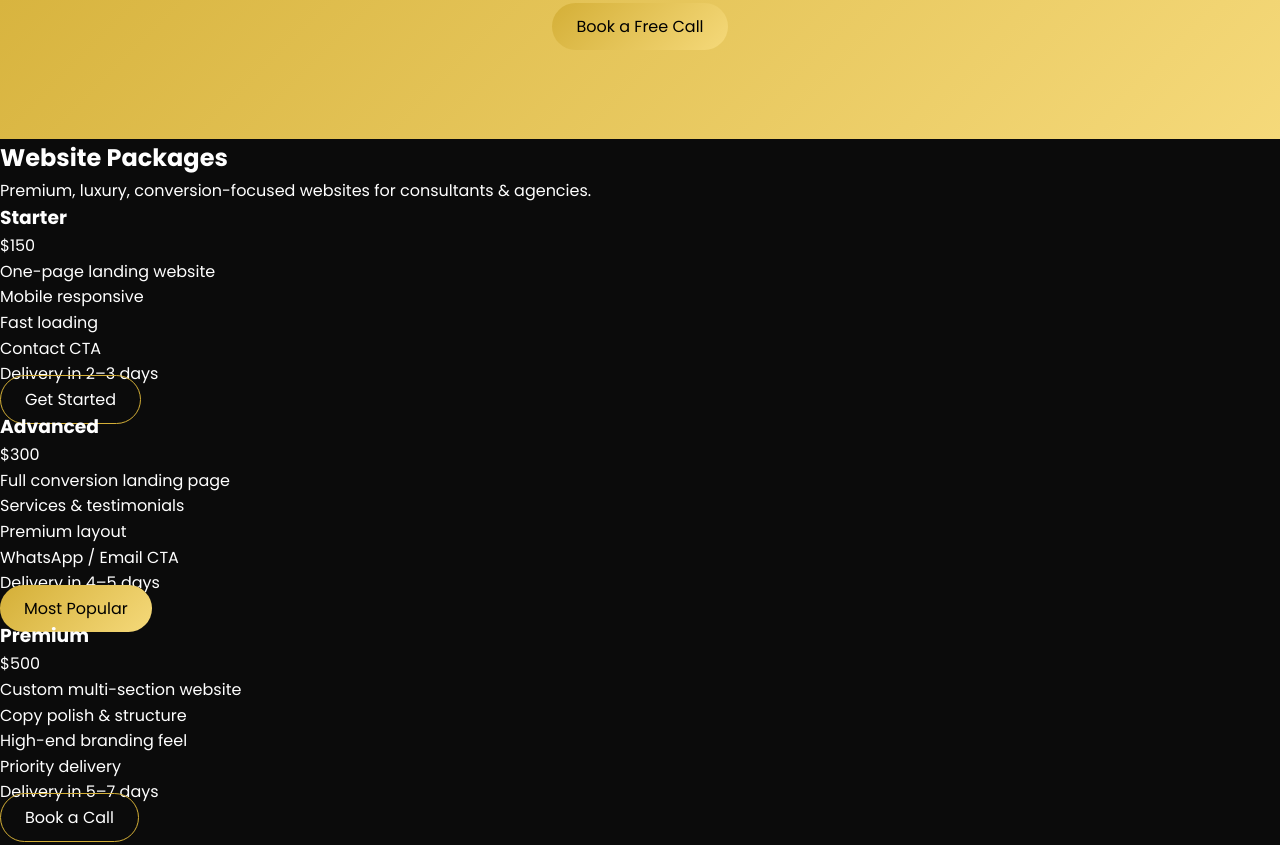
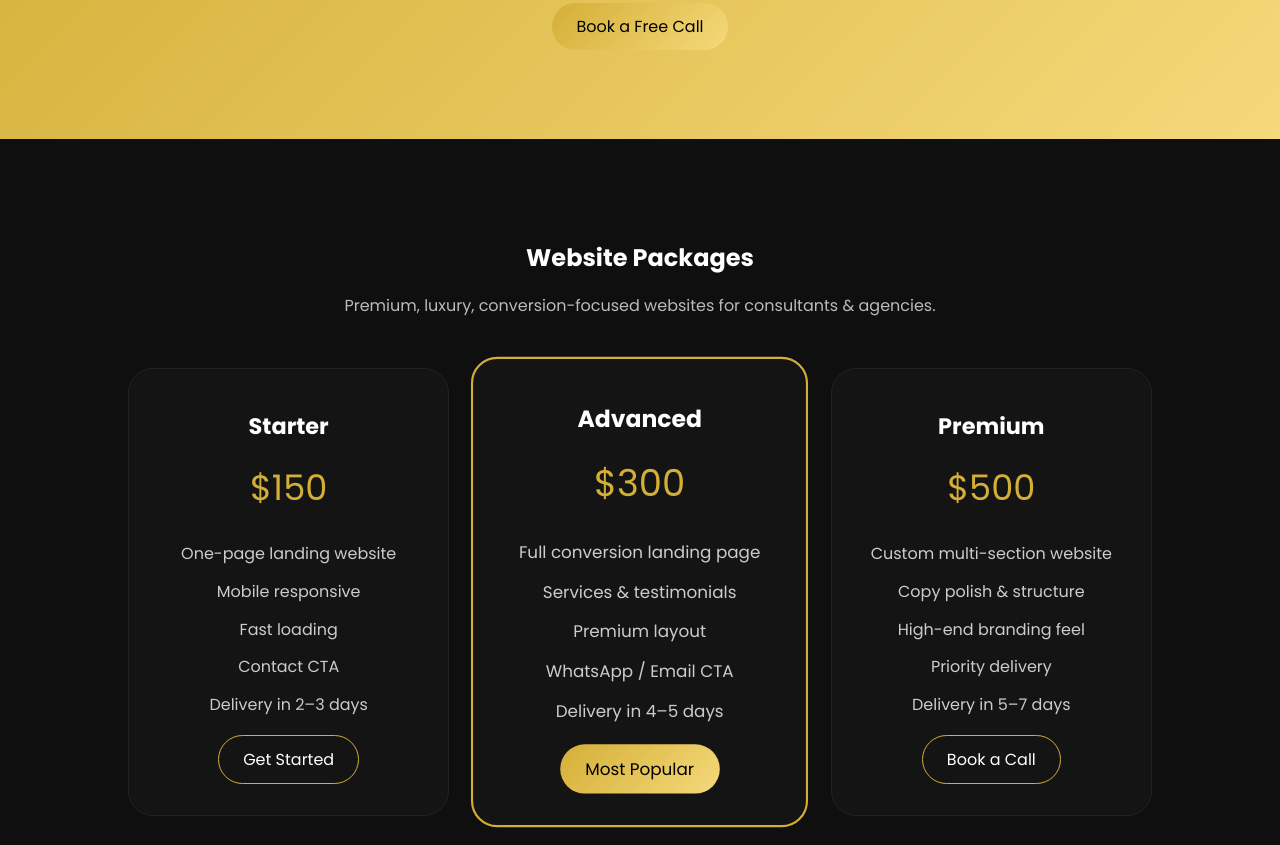
Before and after one commit to genzchamp/novagrowth-demo, a plain HTML site: page index.html in a window 1280 px wide. Shown: the part 2188-3033 px from the top of the page. Drawn offline with Linux system fonts and the light colour scheme.

Commit message:
Add pricing section styles to style.css
Added styles for pricing section including layout and card design.

```diff
--- a/style.css
+++ b/style.css
@@ -165,3 +165,54 @@ footer {
     flex-direction: column;
   }
 }
+/* PRICING */
+.pricing {
+  padding: 100px 10%;
+  text-align: center;
+  background: #0f0f0f;
+}
+
+.pricing-sub {
+  color: #bbb;
+  max-width: 600px;
+  margin: 15px auto 50px;
+}
+
+.pricing-grid {
+  display: grid;
+  grid-template-columns: repeat(auto-fit, minmax(260px, 1fr));
+  gap: 30px;
+}
+
+.price-card {
+  background: #141414;
+  padding: 40px 30px;
+  border-radius: 25px;
+  border: 1px solid #222;
+}
+
+.price-card h3 {
+  font-size: 1.4rem;
+  margin-bottom: 10px;
+}
+
+.price {
+  font-size: 2.2rem;
+  color: #d4af37;
+  margin: 15px 0 25px;
+}
+
+.price-card ul {
+  list-style: none;
+  margin-bottom: 30px;
+}
+
+.price-card ul li {
+  margin: 12px 0;
+  color: #ccc;
+}
+
+.featured {
+  border: 2px solid #d4af37;
+  transform: scale(1.05);
+}
```
